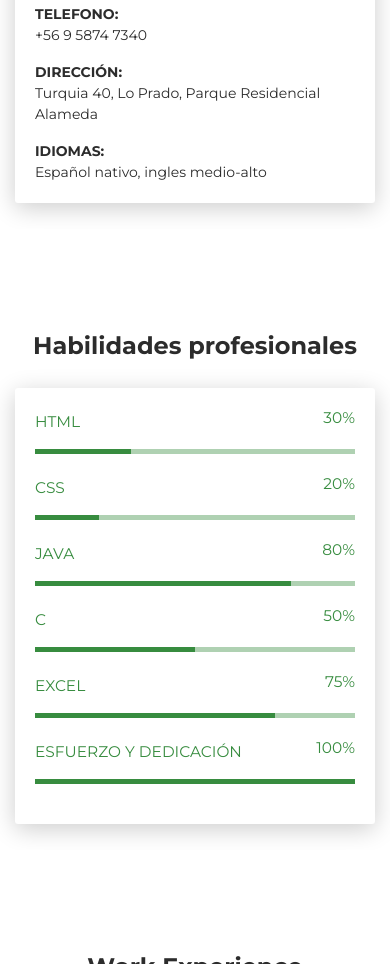
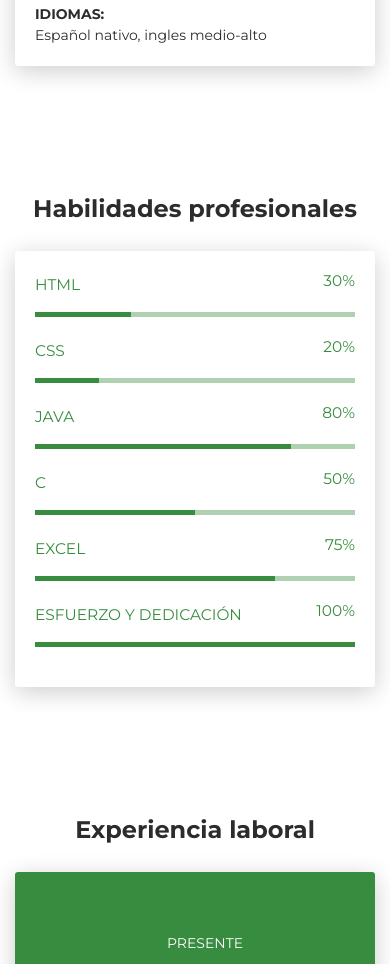
Before and after one commit to QuilPalta/QuilPalta.github.io, a plain HTML site: page index.html in a window 390 px wide. Shown: the part 1036-2000 px from the top of the page. Drawn offline with Linux system fonts and the light colour scheme.

Commit message:
Cambios en HTML, funcionamiento de Formspree y eliminacion de datos 'muy privados'

```diff
--- a/index.html
+++ b/index.html
@@ -83,14 +83,6 @@
               <div class="col-sm-8">s.flores.guz2003@gmail.com</div>
             </div>
             <div class="row mt-3">
-              <div class="col-sm-4"><strong class="text-uppercase">Telefono:</strong></div>
-              <div class="col-sm-8">+56 9 5874 7340</div>
-            </div>
-            <div class="row mt-3">
-              <div class="col-sm-4"><strong class="text-uppercase">Dirección:</strong></div>
-              <div class="col-sm-8">Turquia 40, Lo Prado, Parque Residencial Alameda</div>
-            </div>
-            <div class="row mt-3">
               <div class="col-sm-4"><strong class="text-uppercase">Idiomas:</strong></div>
               <div class="col-sm-8">Español nativo, ingles medio-alto</div>
             </div>
@@ -159,7 +151,7 @@
 </div>
 <div class="section" id="experience">
   <div class="container cc-experience">
-    <div class="h4 text-center mb-4 title">Work Experience</div>
+    <div class="h4 text-center mb-4 title">Experiencia laboral</div>
     <div class="card">
       <div class="row">
         <div class="col-md-3 bg-primary" data-aos="fade-right" data-aos-offset="50" data-aos-duration="500">
@@ -193,7 +185,7 @@
           <div class="card-body">
             <div class="h5">Educación media completa</div>
             <p class="category">Colegio Particular Frings College</p>
-            <p>Colegio en el cual tuve mis bases de aprendizaje, tanto como intelectual como social.</p>
+            <p>Colegio en el cual tuve mis bases de aprendizaje, tanto intelectual como social.</p>
           </div>
         </div>
       </div>
@@ -228,7 +220,7 @@
               <div class="row">
                 <div class="col-md-6">
                   <div class="card-body">
-                    <form action="https://formspree.io/your@email.com" method="POST">
+                    <form action="https://formspree.io/f/mqkrgkgw" method="POST">
                       <div class="p pb-3"><strong>Sientete libre de contactarme</strong></div>
                       <div class="row mb-3">
                         <div class="col">
@@ -268,10 +260,6 @@
                 </div>
                 <div class="col-md-6">
                   <div class="card-body">
-                    <p class="mb-0"><strong>Dirección </strong></p>
-                    <p class="pb-2">Turquia 40, Lo Prado, Parque Residencial Alameda</p>
-                    <p class="mb-0"><strong>Telefono</strong></p>
-                    <p class="pb-2">+56 9 5874 7340</p>
                     <p class="mb-0"><strong>Email</strong></p>
                     <p>s.flores.guz2003@gmail.com</p>
                   </div>
```
